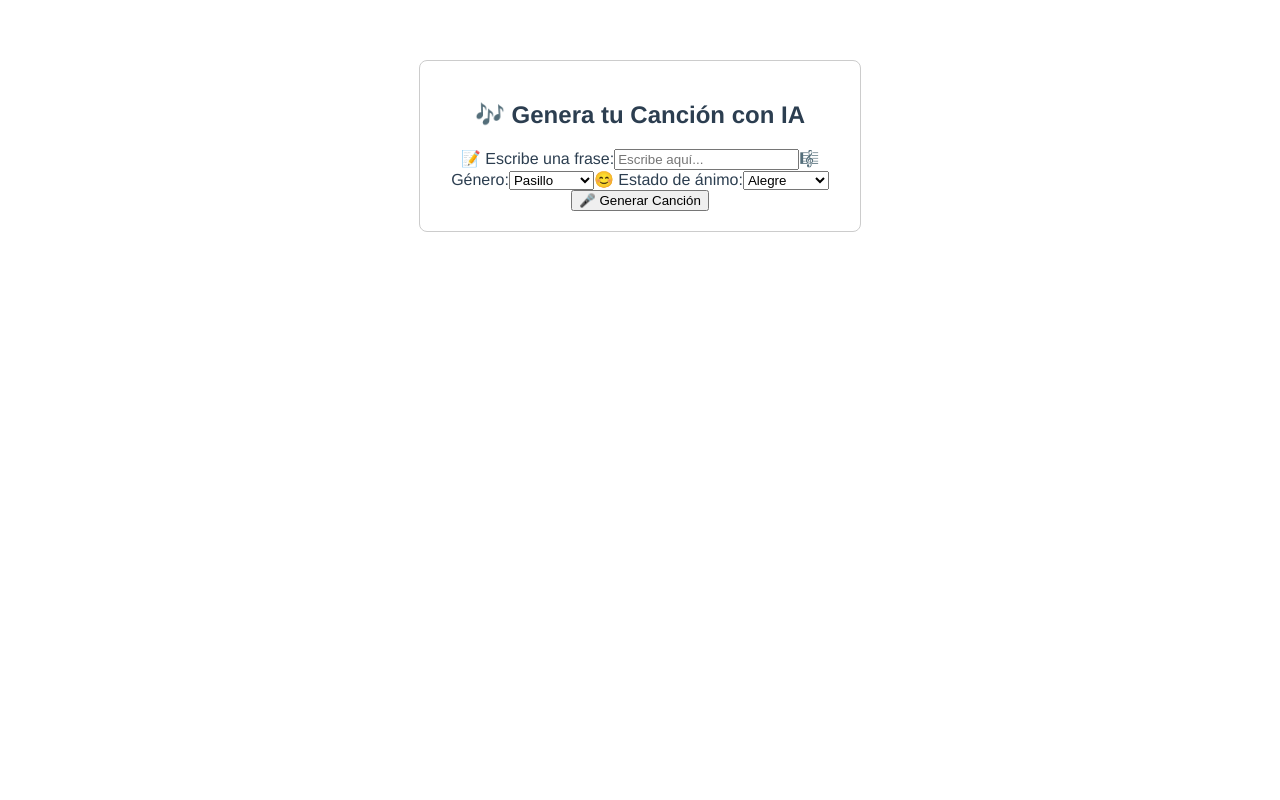
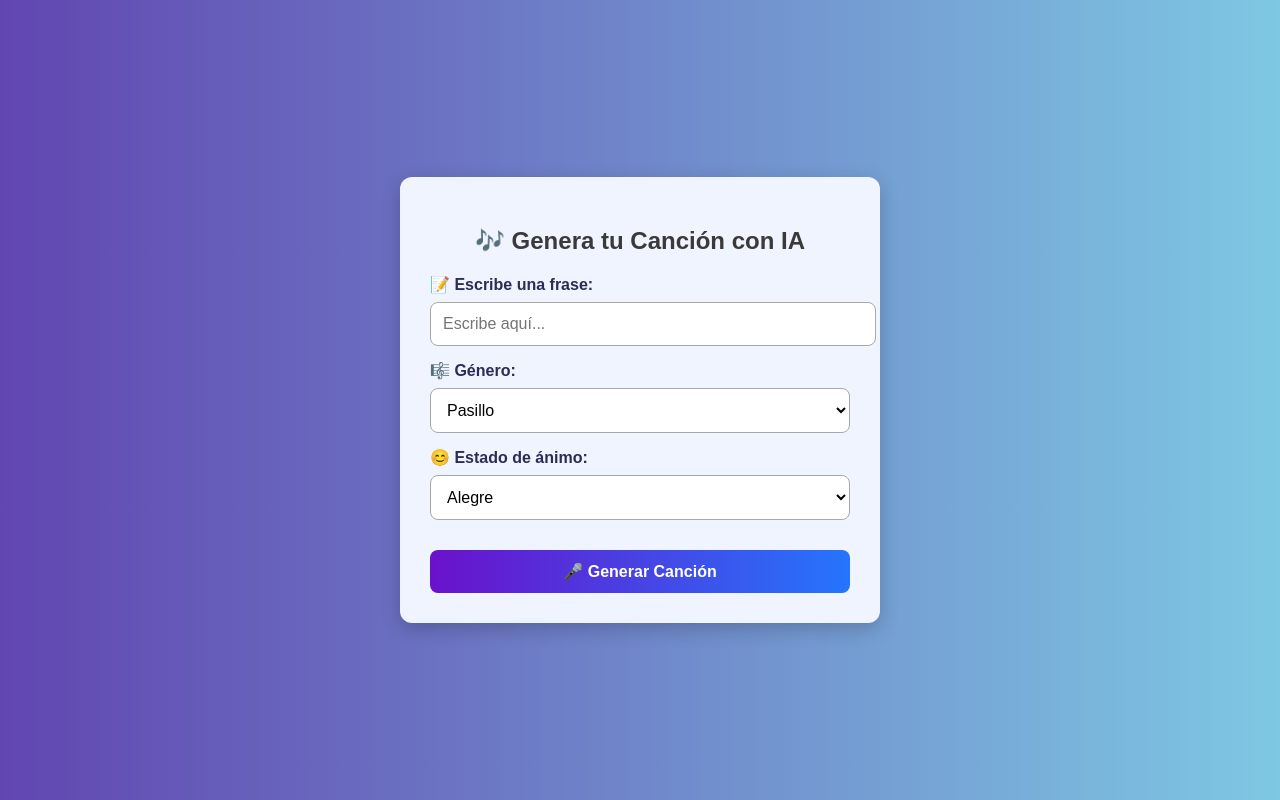
Before and after one commit to AndyChiquin/SongGenIA, a Vue app in the folder frontend/: page /dashboard in a window 1280 px wide. Built offline with nearby package versions, Linux system fonts and the light colour scheme; sample sign-in values are in the browser's storage; the HTML template or start-up script is replaced by a standard one.

Commit message:
feat(test): vista musicform

```diff
--- a/frontend/src/components/MusicForm.vue
+++ b/frontend/src/components/MusicForm.vue
@@ -1,40 +1,48 @@
 <template>
+  <div class="app-body">
     <div class="music-form">
-    <h2>🎶 Genera tu Canción con IA</h2>
+      <h2 class="title">🎶 Genera tu Canción con IA</h2>
       <form @submit.prevent="submitForm">
-      <label>📝 Escribe una frase:</label>
+        <div class="form-group">
+          <label class="input-label">📝 Escribe una frase:</label>
           <input
             v-model="lyrics"
             type="text"
             placeholder="Escribe aquí..."
             required
           >
+        </div>
 
-      <label>🎼 Género:</label>
+        <div class="form-group">
+          <label class="input-label">🎼 Género:</label>
           <select v-model="genre">
             <option>Pasillo</option>
             <option>Sanjuanito</option>
             <option>Albazo</option>
           </select>
+        </div>
 
-      <label>😊 Estado de ánimo:</label>
+        <div class="form-group">
+          <label class="input-label">😊 Estado de ánimo:</label>
           <select v-model="mood">
             <option>Alegre</option>
             <option>Triste</option>
             <option>Romántico</option>
           </select>
+        </div>
 
-      <button type="submit">
+        <button type="submit" class="primary-button">
           🎤 Generar Canción
         </button>
       </form>
 
-    <p v-if="loading">
+      <p v-if="loading" class="loading-text">
         ⌛ Generando canción...
       </p>
-    <p v-if="taskId">
+      <p v-if="taskId" class="task-id">
         ✅ ID de tarea: {{ taskId }}
       </p>
+    </div>
   </div>
 </template>
 
@@ -67,11 +75,103 @@ export default {
 </script>
 
 <style scoped>
+/* Fondo global */
+.app-body {
+  background: linear-gradient(to right, #6146b1, #7ec8e3);
+  font-family: 'Poppins', sans-serif;
+  margin: 0;
+  padding: 0;
+  height: 100vh;
+  width: 100vw;
+  display: flex;
+  justify-content: center;
+  align-items: center;
+  position: fixed;
+  top: 0;
+  left: 0;
+}
+
+/* Contenedor del formulario */
 .music-form {
-  max-width: 400px;
-  margin: auto;
-  padding: 20px;
-  border: 1px solid #ccc;
+  max-width: 420px;
+  padding: 30px;
+  border-radius: 12px;
+  background: #f0f4ff;
+  box-shadow: 0 6px 20px rgba(0, 0, 0, 0.2);
+  width: 100%;
+  text-align: center;
+}
+
+/* Título */
+.title {
+  font-size: 24px;
+  font-weight: bold;
+  color: #3a3a3a;
+  margin-bottom: 20px;
+}
+
+/* Estilo de los grupos de formulario */
+.form-group {
+  margin-bottom: 15px;
+  text-align: left;
+}
+
+/* Estilo de las etiquetas */
+.input-label {
+  display: block;
+  margin-bottom: 8px;
+  font-weight: 600;
+  color: #2c2c54;
+}
+
+/* Campos de entrada */
+input, select {
+  width: 100%;
+  padding: 12px;
+  font-size: 16px;
   border-radius: 8px;
+  border: 1px solid #a8a8a8;
+  background: #ffffff;
+  transition: border 0.3s;
+}
+
+input:focus, select:focus {
+  border-color: #5a67d8;
+  outline: none;
+}
+
+/* Botón principal */
+.primary-button {
+  width: 100%;
+  padding: 12px;
+  background: linear-gradient(to right, #6a11cb, #2575fc);
+  color: white;
+  border: none;
+  border-radius: 8px;
+  font-size: 16px;
+  font-weight: bold;
+  cursor: pointer;
+  margin-top: 15px;
+  transition: background 0.3s, transform 0.2s;
+}
+
+.primary-button:hover {
+  background: linear-gradient(to right, #580d99, #1e5bbf);
+  transform: scale(1.05);
+}
+
+/* Texto de carga */
+.loading-text {
+  font-size: 14px;
+  color: #ff9800;
+  margin-top: 15px;
+}
+
+/* ID de la tarea generada */
+.task-id {
+  font-size: 14px;
+  color: #2d9c5b;
+  font-weight: bold;
+  margin-top: 10px;
 }
 </style>
```
Lines whose indentation alone changed are shown as unchanged.
